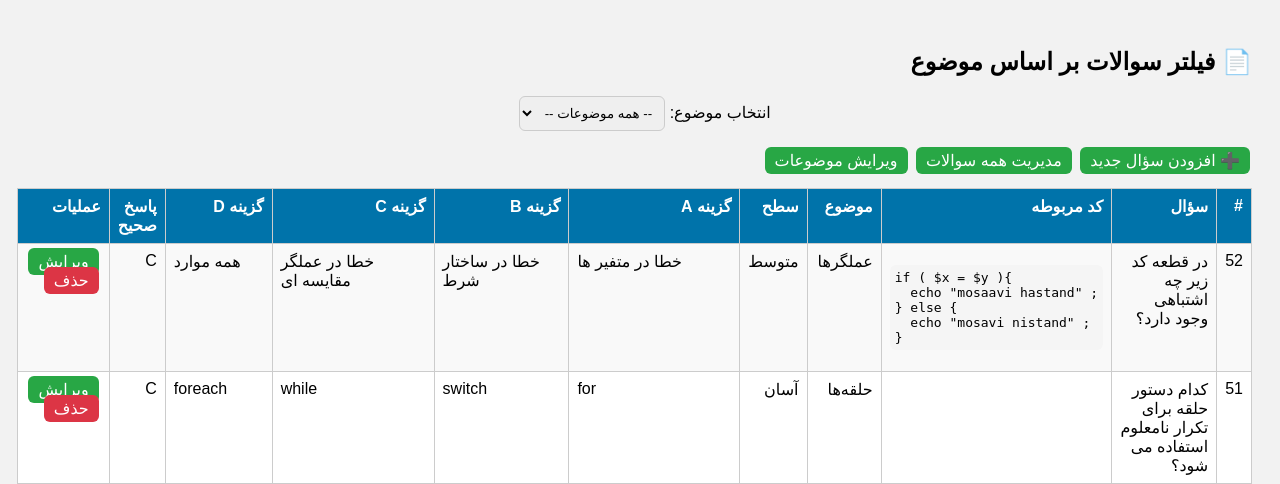
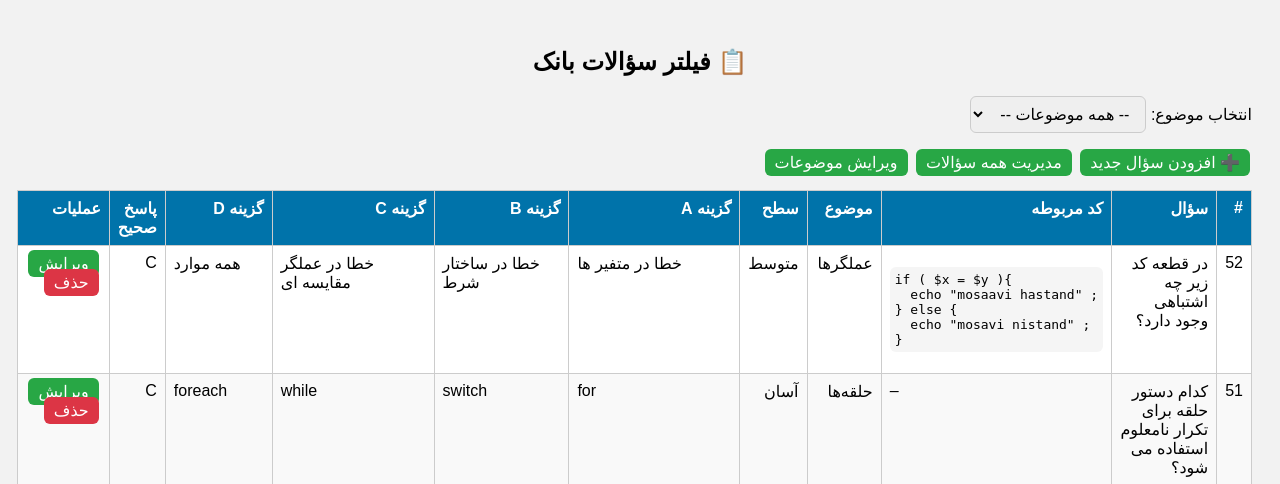
Before and after one commit to secad135/quiz, a PHP site: page /filter_questions.php in a window 1280 px wide. Shown: the top 484 px of the page. Run offline with PHP 8.4, Linux system fonts and the light colour scheme; data comes from the database, SQL or seed files in the repository.

Commit message:
css code update

```diff
--- a/filter_questions.php
+++ b/filter_questions.php
@@ -1,14 +1,14 @@
 <?php
 require 'db.php';
 
-// موضوع انتخاب شده
-$selected_topic_id = isset($_GET['topic_id']) ? (int)$_GET['topic_id'] : 0;
+// دریافت لیست موضوعات برای فیلتر
+$topics = $conn->query("SELECT id, name FROM topics ORDER BY name ASC");
 
-// دریافت تمام موضوعات برای لیست کشویی
-$topics = $conn->query("SELECT * FROM topics ORDER BY name ASC");
+// دریافت موضوع انتخاب شده (در صورت ارسال)
+$selected_topic = isset($_GET['topic_id']) ? (int)$_GET['topic_id'] : 0;
 
-// دریافت سوالات بر اساس موضوع انتخاب شده
-if ($selected_topic_id) {
+// دریافت سوالات بر اساس موضوع انتخابی یا همه
+if ($selected_topic > 0) {
     $stmt = $conn->prepare("
         SELECT q.*, t.name AS topic_name, l.level_name
         FROM questions q
@@ -17,11 +17,11 @@
         WHERE q.topic_id = ?
         ORDER BY q.id DESC
     ");
-    $stmt->bind_param("i", $selected_topic_id);
+    $stmt->bind_param("i", $selected_topic);
     $stmt->execute();
-    $questions = $stmt->get_result();
+    $result = $stmt->get_result();
 } else {
-    $questions = $conn->query("
+    $result = $conn->query("
         SELECT q.*, t.name AS topic_name, l.level_name
         FROM questions q
         JOIN topics t ON q.topic_id = t.id
@@ -30,19 +30,36 @@
     ");
 }
 ?>
-
 <!DOCTYPE html>
 <html lang="fa">
 
 <head>
     <meta charset="UTF-8">
-    <title>فیلتر سوالات بر اساس موضوع</title>
+    <title>فیلتر سؤالات بانک</title>
     <style>
         body {
             direction: rtl;
             font-family: sans-serif;
             background: #f2f2f2;
             padding: 20px;
+        }
+
+        h2 {
+            text-align: center;
+            margin-bottom: 20px;
+        }
+
+        form {
+            margin-bottom: 20px;
+        }
+
+        select,
+        button {
+            padding: 8px 12px;
+            font-size: 16px;
+            margin-left: 10px;
+            border-radius: 6px;
+            border: 1px solid #ccc;
         }
 
         table {
@@ -62,6 +79,10 @@
         th {
             background: #0073aa;
             color: #fff;
+            position: sticky;
+            /* چسباندن header */
+            top: 0;
+            z-index: 2;
         }
 
         tr:nth-child(even) {
@@ -101,45 +122,34 @@
             border-radius: 6px;
             font-family: monospace;
         }
+    </style>
 
-        select {
-            padding: 8px;
-            border-radius: 6px;
-            border: 1px solid #ccc;
-            margin-left: 10px;
-        }
-
-        form {
-            margin-bottom: 20px;
-            text-align: center;
-        }
-    </style>
 </head>
 
 <body>
-    <h2>📄 فیلتر سوالات بر اساس موضوع</h2>
+
+    <h2>📋 فیلتر سؤالات بانک</h2>
 
     <form method="get">
         <label>انتخاب موضوع:</label>
         <select name="topic_id" onchange="this.form.submit()">
             <option value="0">-- همه موضوعات --</option>
             <?php while ($t = $topics->fetch_assoc()): ?>
-                <option value="<?= $t['id'] ?>" <?= $selected_topic_id == $t['id'] ? 'selected' : '' ?>>
+                <option value="<?= $t['id'] ?>" <?= $selected_topic == $t['id'] ? 'selected' : '' ?>>
                     <?= htmlspecialchars($t['name']) ?>
                 </option>
             <?php endwhile; ?>
         </select>
-        <noscript><button type="submit">فیلتر</button></noscript>
+        <noscript><button type="submit">اعمال فیلتر</button></noscript>
     </form>
 
     <a href="add_question.php" class="button edit">➕ افزودن سؤال جدید</a>
-    <a href="manage_questions.php" class="button edit">مدیریت همه سوالات</a>
+    <a href="manage_questions.php" class="button edit">مدیریت همه سؤالات</a>
     <a href="manage_topics.php" class="button edit">ویرایش موضوعات</a>
-
     <br><br>
 
-    <?php if ($questions->num_rows > 0): ?>
-        <table>
+    <table>
+        <thead>
             <tr>
                 <th>#</th>
                 <th>سؤال</th>
@@ -153,17 +163,16 @@
                 <th>پاسخ صحیح</th>
                 <th>عملیات</th>
             </tr>
-            <?php $i = 1;
-            while ($row = $questions->fetch_assoc()): ?>
+        </thead>
+        <tbody>
+            <?php while ($row = $result->fetch_assoc()): ?>
                 <tr>
                     <td><?= $row['id'] ?></td>
                     <td class="rtl-text"><?= htmlspecialchars($row['question']) ?></td>
                     <td class="ltr-text">
                         <?php if (!empty($row['code_snippet'])): ?>
                             <pre><?= htmlspecialchars(substr($row['code_snippet'], 0, 100)) ?></pre>
-                        <?php else: ?>
-                            <em> </em>
-                        <?php endif; ?>
+                        <?php else: ?><em>–</em><?php endif; ?>
                     </td>
                     <td><?= htmlspecialchars($row['topic_name']) ?></td>
                     <td><?= htmlspecialchars($row['level_name']) ?></td>
@@ -174,14 +183,13 @@
                     <td><?= $row['correct_option'] ?></td>
                     <td>
                         <a href="edit_question.php?id=<?= $row['id'] ?>" class="button edit">ویرایش</a>
-                        <a href="filter_questions.php?topic_id=<?= $selected_topic_id ?>&delete=<?= $row['id'] ?>" class="button delete" onclick="return confirm('آیا مطمئن هستید؟');">حذف</a>
+                        <a href="manage_questions.php?delete=<?= $row['id'] ?>" class="button delete" onclick="return confirm('آیا مطمئن هستید؟');">حذف</a>
                     </td>
                 </tr>
             <?php endwhile; ?>
-        </table>
-    <?php else: ?>
-        <p style="text-align:center; padding:20px; color:#666;">❌ هیچ سوالی برای این موضوع ثبت نشده است.</p>
-    <?php endif; ?>
+        </tbody>
+    </table>
+
 </body>
 
 </html>
--- a/quiz.php
+++ b/quiz.php
@@ -66,13 +66,15 @@
         }
 
         .code-block {
-            background: #f5f5f5;
+            background: #333333ff;
+            color: lime;
             padding: 10px;
             border-radius: 6px;
             font-family: monospace;
             overflow-x: auto;
             direction: ltr;
             text-align: left;
+            font-size: large;
         }
 
         ul {
```
Also changed, not shown: manage_questions.php (+24 -1 lines).
